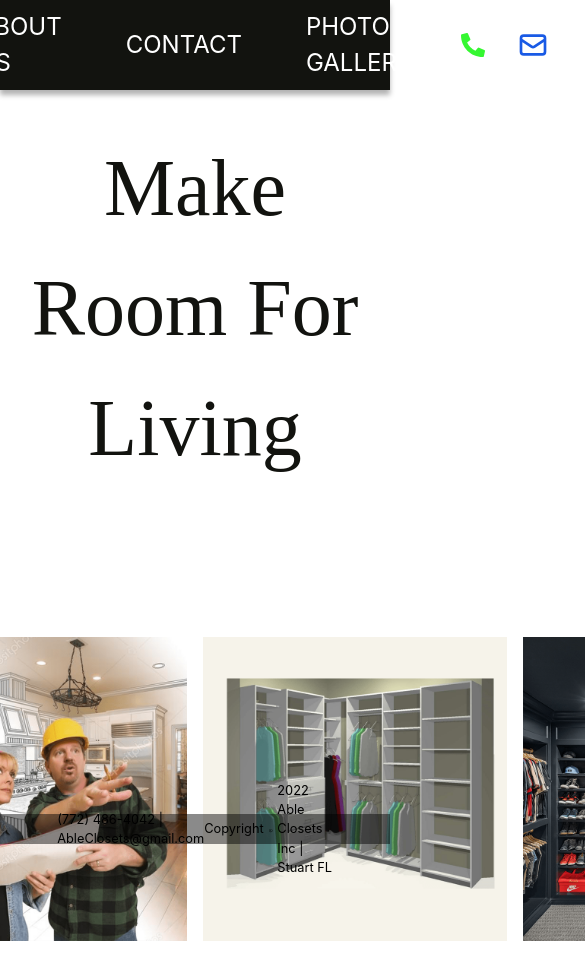
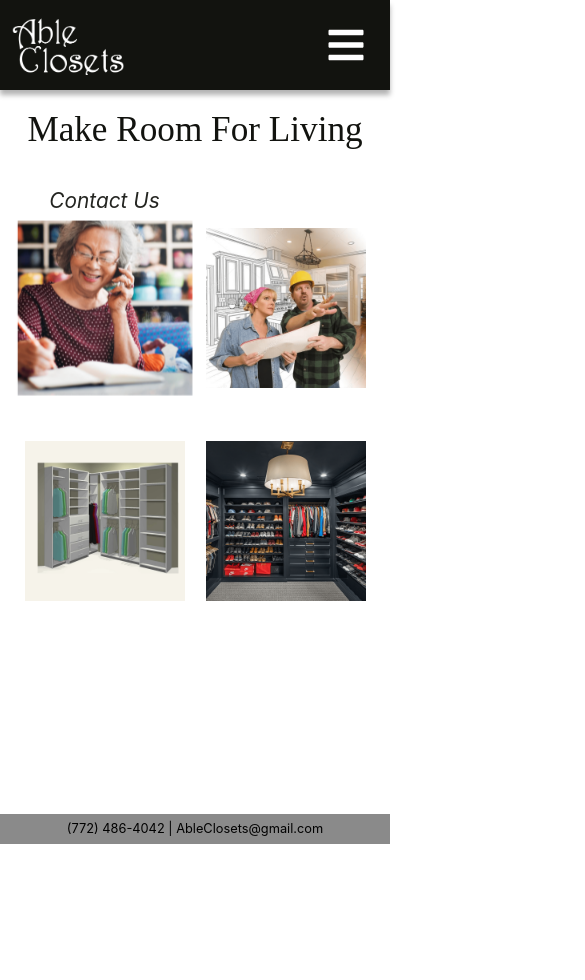
Before and after one commit to AaronLangley32/able, a React (Create React App) app: page / in a window 390 px wide. Shown: the top 980 px of the page, 585 px wide, since content can reach past the window. After the commit the page ends 844 px from the top, so only its background shows below. Built offline with nearby package versions, Linux system fonts and the light colour scheme; a web font is replaced by a local one.

Commit message:
more and more mobile responsiveness

```diff
--- a/public/index.html
+++ b/public/index.html
@@ -14,7 +14,6 @@
       name="Able Closets"
       content="Make room for living!"
     />
-    <link rel="apple-touch-icon" href="%PUBLIC_URL%/logo192.png" />
     <link rel="manifest" href="%PUBLIC_URL%/manifest.json" />
     <title>Able Closets | Jensen Beach, FL</title>
   </head>
--- a/src/CSS/contactPageStyles.js
+++ b/src/CSS/contactPageStyles.js
@@ -15,35 +15,104 @@ export const ContactHeader = styled.div`
     display: flex;
     justify-content: center;
     align-items: center;
+
+    @media screen and (max-width: 1300px){
+        padding: 6.5rem 0rem 0rem 0rem;
+        font-size: 3rem;
+    }
+
+    @media screen and (max-width: 650px){
+        padding: 6.5rem 0rem 0rem 0rem;
+        font-size: 1.8rem;
+    }
 `
 export const ContactContent = styled.div`
-    height: 650px;
+    /* background-color: green; */
     display: flex;
     justify-content: center;
     margin: 2rem 6rem 0rem 6rem;
+
+    @media screen and (max-width: 1300px){
+        flex-direction: column;
+        align-items: center;
+        margin: 2rem 2rem 0rem 2rem;
+    }
+
+    @media screen and (max-width: 650px){
+        margin: 2rem 0rem 0rem 0rem;
+    }
 `
 export const ContentLeft = styled.div`
+    /* background-color: red; */
     width: 650px;
     height: 650px;
     border-right: 1px solid black;
     display: flex;
     flex-direction: column;
     align-items: center;
+    padding-right: 3rem;
+
+    @media screen and (max-width: 1300px){
+        width: 650px;
+        height: 650px;
+        border-right: none;
+        padding-right: 0rem;
+    }
+
+    @media screen and (max-width: 650px){
+        width: 350px;
+        height: 375px;
+        border-right: none;
+        padding-right: 0rem;
+    }
+`
+export const MapContainer = styled.div`
+    width: 650px;
+    height: 450px;
+
+    @media screen and (max-width: 1300px){
+        width: 650px;
+        height: 450px;
+    }
+
+    @media screen and (max-width: 650px){
+        width: 325px;
+        height: 275px;
+    }
 `
 export const LeftHeader = styled.div`
+    text-align: center;
     font-size: 2.5rem;
     color: #12130f;
     font-family: Bebas;
     margin: 1.5rem 0rem 1rem 0rem;
     text-decoration: underline;
     text-decoration: underline wavy 0.1rem;
+
+    @media screen and (max-width: 1300px){
+        font-size: 2.5rem;
+    }
+
+    @media screen and (max-width: 650px){
+        font-size: 1.5rem;
+    }
 `
 export const LeftInfo = styled.div`
     font-size: 1.2rem;
     font-style: italic;
     color: #1b1c18;
     font-family: Bebas;
+    margin: 0rem 1rem;
 
+    @media screen and (max-width: 1300px){
+        font-size: 1.5rem;
+        text-align: center;
+    }
+
+    @media screen and (max-width: 650px){
+        font-size: 1rem;
+        text-align: center;
+    }
 `
 export const ContentRight = styled.div`
     width: 650px;
@@ -52,6 +121,17 @@ export const ContentRight = styled.div`
     flex-direction: column;
     /* justify-content: center; */
     align-items: center;
+    text-align: center;
+
+    @media screen and (max-width: 1300px){
+        width: 650px;
+        height: 650px;
+    }
+
+    @media screen and (max-width: 650px){
+        width: 350px;
+        height: 600px;
+    }
 `
 export const RightHeader = styled.div`
     font-size: 2.5rem;
--- a/src/CSS/footerStyles.js
+++ b/src/CSS/footerStyles.js
@@ -15,6 +15,17 @@ export const FooterSocials = styled.div`
     margin-right: auto;
     margin-left: 4rem;
     font-size: 0.8rem;
+
+    @media screen and (max-width: 1300px){
+        margin-left: 4rem;
+        font-size: 0.8rem;
+    }
+
+    @media screen and (max-width: 650px){
+        margin-right: 0rem;
+        margin-left: 0rem;
+        font-size: 0.8rem;
+    }
 `
 export const SocialsLink = styled.div`
 
@@ -26,4 +37,13 @@ export const FooterCopyright = styled.div`
     font-size: 0.8rem;
     color: #000000;
     margin-right: 4rem;
+
+    @media screen and (max-width: 1300px){
+        margin-right: 4rem;
+        font-size: 0.8rem;
+    }
+
+    @media screen and (max-width: 650px){
+        display: none;
+    }
 `
--- a/src/CSS/homePageStyles.js
+++ b/src/CSS/homePageStyles.js
@@ -5,13 +5,42 @@ export const HomeContainer = styled.div`
     height: 100%;
     width: 100%;
     background-color: #ffffff;
+
+    @media screen and (max-width: 1300px) {
+        display: flex;
+        flex-direction: column;
+        justify-content: center;
+        align-items: center;
+    }
+    @media screen and (max-width: 650px) {
+        display: flex;
+        flex-direction: column;
+        justify-content: center;
+        align-items: center;
+    }
 `
 export const HomeContent = styled.div`
-    background-color: #ffffff;
+    /* background-color: red; */
     height: 500px;
     display: flex;
     margin: 5rem 6rem 0rem 6rem;
     justify-content: center;
+
+    @media screen and (max-width: 1300px) {
+        margin: 0rem 0rem 0rem 0rem;
+        display: grid;
+        grid-template-columns: 1fr 1fr;
+        grid-gap: 75px;
+        padding: 0px 0px 25px 0px;
+    }
+    @media screen and (max-width: 650px) {
+        height: 400px;
+        margin: 0rem 0rem 0rem 0rem;
+        display: grid;
+        grid-template-columns: 1fr 1fr;
+        grid-gap: 5px;
+        padding: 0px 0px 25px 0px;
+    }
 `
 export const HomeHeader = styled.div`
     text-align: center;
@@ -22,15 +51,34 @@ export const HomeHeader = styled.div`
     display: flex;
     justify-content: center;
     align-items: center;
+
+    @media screen and (max-width: 1300px) {
+        padding: 8rem 0rem 2rem 0rem;
+        font-size: 3.5rem;
+    }
+    @media screen and (max-width: 650px) {
+        padding: 6.5rem 0rem 1.5rem 0rem;
+        font-size: 2.2rem;
+    }
 `
 export const ModelContainer = styled.div`
     height: 25rem;
     width: 20rem;
-    margin: 0rem 0rem;
     display: flex;
     flex-direction: column;
     justify-content: center;
     align-items: center;
+    /* background-color: green; */
+
+    @media screen and (max-width: 1300px) {
+        height: 18rem;
+        width: 15rem;
+    }
+    @media screen and (max-width: 650px) {
+        height: 12rem;
+        width: 11rem;
+        margin-top: 1rem;
+    }
 `
 export const ModelName = styled.div`
     margin: 0rem 0rem;
@@ -39,7 +87,6 @@ export const ModelName = styled.div`
     font-style: italic;
     transform: translateY(150%);
     opacity: 0;
-
     @keyframes textLoop {
         0% {
             transform: translateY(150%);
@@ -61,7 +108,57 @@ export const ModelName = styled.div`
             transform: translateY(150%);
             opacity: 0;
         }
+    }
 
+    @media screen and (max-width: 1300px) {
+        font-size: 1.8rem;
+            @keyframes textLoop {
+                0% {
+                    transform: translateY(150%);
+                    opacity: 0;
+                }
+                40% {
+                    transform: translateY(150%);
+                    opacity: 0;
+                }
+                50% {
+                    transform: translateY(-55%);
+                    opacity: 1;
+                }
+                60% {
+                    transform: translateY(-55%);
+                    opacity: 1;
+                }
+                70% {
+                    transform: translateY(150%);
+                    opacity: 0;
+                }
+            }
+    }
+    @media screen and (max-width: 650px) {
+        font-size: 1.3rem;
+            @keyframes textLoop {
+            0% {
+                transform: translateY(150%);
+                opacity: 0;
+            }
+            40% {
+                transform: translateY(150%);
+                opacity: 0;
+            }
+            50% {
+                transform: translateY(-55%);
+                opacity: 1;
+            }
+            60% {
+                transform: translateY(-55%);
+                opacity: 1;
+            }
+            70% {
+                transform: translateY(150%);
+                opacity: 0;
+            }
+        }
     }
 `
 export const ModelImage = styled.div`
@@ -76,7 +173,19 @@ export const ModelImage = styled.div`
     border-left: white 1px;
     border-right: white 1px;
 
-    /* filter: drop-shadow(0px 5px 5px rgba(0, 0, 0, 0.40)); */
+    @media screen and (max-width: 1300px) {
+        height: 17rem;
+        width: 17rem;
+        margin: 0rem 0rem 0rem 0rem;
+        padding: 0rem 0.5rem;
+
+    }
+    @media screen and (max-width: 650px) {
+        height: 13rem;
+        width: 11rem;
+        margin: 0rem 0rem 0rem 0rem;
+        padding: 0rem 0.5rem;
+    }
 
     @keyframes scaleLoop {
         0% {
--- a/src/CSS/navbarStyles.js
+++ b/src/CSS/navbarStyles.js
@@ -10,8 +10,11 @@ export const NavContainer = styled.div`
     z-index: 10;
     box-shadow: 0px 5px 5px 0px rgba(0,0,0,0.3);
 
-    @media screen and (max-width: 960px) {
-        transition: 0.8s all ease;
+    @media screen and (max-width: 1300px) {
+
+    }
+    @media screen and (max-width: 650px) {
+
     }
 `
 export const NavLogo = styled.div`
@@ -22,28 +25,40 @@ export const NavLogo = styled.div`
     background-size: cover;
     margin-right: auto;
     margin-left: 1rem;
+
+    @media screen and (max-width: 1300px) {
+        height: 70px;
+        width: 140px;
+        margin-left: 1rem;
+    }
+    @media screen and (max-width: 650px) {
+        height: 60px;
+        width: 120px;
+        margin-left: 0.5rem;
+    }
 `
 export const NavPhoneEmail = styled.div`
     display: flex;
     align-items: center;
     justify-content: center;
     margin-right: 2rem;
+
+    @media screen and (max-width: 1300px) {
+        margin-right: 1.5rem;
+    }
+    @media screen and (max-width: 650px) {
+        display: none;
+    }
 `
 export const NavPhoneButton = styled.div`
     display: flex;
     align-items: center;
     justify-content: center;
-    &::hover {
-
-    }
 `
 export const NavEmailButton = styled.div`
     display: flex;
     align-items: center;
     justify-content: center;
-    &::hover {
-
-    }
 `
 export const Nav = styled.nav`
     height: 90px;
@@ -51,8 +66,44 @@ export const Nav = styled.nav`
     color: white;
     justify-content: center;
     align-items: center;
-    font-size: 1.5rem;
 `
 export const Link = styled(LinkR)`
     margin: 0rem 2rem;
+    font-size: 1.5rem;
+
+    @media screen and (max-width: 1300px) {
+        font-size: .9rem;
+        margin: 0rem 1rem;
+    }
+    @media screen and (max-width: 650px) {
+        display: none;
+    }
 `
+export const LinkSpacer = styled.div`
+    font-size: 0.5rem;
+    display: flex;
+    align-items: center;
+    justify-content: center;
+
+    @media screen and (max-width: 1300px) {
+        font-size: 0.4rem;
+    }
+    @media screen and (max-width: 650px) {
+        display: none;
+    }
+
+`
+export const DropdownBars = styled.div`
+    display: none;
+
+    @media screen and (max-width: 1300px) {
+        display: none;
+    }
+    @media screen and (max-width: 650px) {
+        display: flex;
+        align-items: center;
+        justify-content: center;
+        margin-right: 1.5rem;
+        font-size: 2.5rem;
+    }
+`
--- a/src/CSS/photoPageStyles.js
+++ b/src/CSS/photoPageStyles.js
@@ -17,6 +17,15 @@ export const PhotoHeader = styled.div`
     display: flex;
     justify-content: center;
     align-items: center;
+
+    @media screen and (max-width: 1300px){
+        padding: 6rem 0rem 0rem 0rem;
+        font-size: 4rem;
+    }
+    @media screen and (max-width: 650px){
+        padding: 6rem 0rem 0rem 0rem;
+        font-size: 2.5rem;
+    }
 `
 export const PhotoContent = styled.div`
     height: 100%;
@@ -24,6 +33,13 @@ export const PhotoContent = styled.div`
     display: flex;
     justify-content: center;
     margin: 0rem 6rem 5rem 6rem;
+
+    @media screen and (max-width: 1300px){
+        margin: 0rem 0rem 5rem 0rem;
+    }
+    @media screen and (max-width: 650px){
+        margin: 0rem 0rem 2rem 0rem;
+    }
 `
 export const ImgGrid = styled.div`
     display: grid;
@@ -32,16 +48,15 @@ export const ImgGrid = styled.div`
     grid-gap: 75px;
     padding: 25px 0px;
 
-    @media screen and (max-width: 768px){
-        grid-template-columns: 1fr 1fr 1fr;
-        grid-gap: 50px;
-        padding: 50px 0px;
+    @media screen and (max-width: 1300px){
+        grid-template-columns: 1fr 1fr;
+        grid-gap: 10px;
+        padding: 10px 0px;
     }
-
-    @media screen and (max-width: 480px){
+    @media screen and (max-width: 650px){
         grid-template-columns: 1fr 1fr;
-        grid-gap: 60px;
-        padding: 50px 0px;
+        grid-gap: 10px;
+        padding: 10px 0px;
     }
 `
 export const ImgCard = styled.div`
@@ -52,6 +67,19 @@ export const ImgCard = styled.div`
     height: 400px;
     border-radius: 10px;
     filter: drop-shadow(0px 10px 10px rgba(0, 0, 0, 0.3));
+
+    @media screen and (max-width: 1300px){
+        width: 300px;
+        height: 375px;
+        border-radius: 5px;
+        filter: drop-shadow(0px 5px 5px rgba(0, 0, 0, 0.2));
+    }
+    @media screen and (max-width: 650px){
+        width: 175px;
+        height: 225px;
+        border-radius: 3px;
+        filter: drop-shadow(0px 2px 2px rgba(0, 0, 0, 0.2));
+    }
 `
 export const ImgName = styled.div`
 
@@ -65,6 +93,13 @@ export const ImgImg = styled.div`
     max-height: 325px;
     border-radius: 10px 10px 0px 0px;
     overflow: hidden;
+
+    @media screen and (max-width: 1300px){
+        border-radius: 5px;
+    }
+    @media screen and (max-width: 650px){
+        border-radius: 3px;
+    }
 `
 export const ImgInfo = styled.div`
     text-align: center;
@@ -72,4 +107,13 @@ export const ImgInfo = styled.div`
     font-size: 2rem;
     color: #12130f;
     margin-top: 1rem;
+
+    @media screen and (max-width: 1300px){
+        font-size: 1.5rem;
+        margin-top: 0.5rem;
+    }
+    @media screen and (max-width: 650px){
+        font-size: 1.25rem;
+        margin-top: 0.2rem;
+    }
 `
--- a/src/components/contactPage.js
+++ b/src/components/contactPage.js
@@ -1,5 +1,5 @@
 import React from 'react';
-import { ContactContainer, ContactContent, ContactHeader, ContentLeft, ContentRight, LeftHeader, LeftInfo, RightHeader, RightInfo } from '../CSS/contactPageStyles';
+import { ContactContainer, ContactContent, ContactHeader, ContentLeft, MapContainer, ContentRight, LeftHeader, LeftInfo, RightHeader, RightInfo } from '../CSS/contactPageStyles';
 
 
 function Contact() {
@@ -12,16 +12,18 @@ function Contact() {
             Schedule a visit to our showroom!
           </LeftHeader>
           <LeftInfo>
+            <MapContainer>
             <iframe
               src="https://www.google.com/maps/embed?pb=!1m14!1m8!1m3!1d14188.779650577995!2d-80.2378521!3d27.2444157!3m2!1i1024!2i768!4f13.1!3m3!1m2!1s0x0%3A0x519fddd59e7c8d5e!2sAble%20Closets!5e0!3m2!1sen!2sus!4v1647562211380!5m2!1sen!2sus"
               title="Showroom"
-              width="600"
-              height="450"
+              width="100%"
+              height="100%"
               style={{'border': 'none'}}
               allowFullScreen=""
               loading="lazy"
               >
             </iframe>
+            </MapContainer>
           </LeftInfo>
           <LeftInfo>
             BY APPOINTMENT ONLY, 1084 NE Jensen Beach Blvd, Jensen Beach, FL 34957
--- a/src/components/navbar.js
+++ b/src/components/navbar.js
@@ -1,6 +1,6 @@
 import React from 'react';
-import { NavContainer, NavLogo, Nav, Link, NavPhoneEmail, NavPhoneButton, NavEmailButton } from '../CSS/navbarStyles';
-import { FaDotCircle, FaPhoneAlt } from 'react-icons/fa';
+import { NavContainer, NavLogo, Nav, Link, LinkSpacer, NavPhoneEmail, NavPhoneButton, NavEmailButton, DropdownBars } from '../CSS/navbarStyles';
+import { FaDotCircle, FaPhoneAlt, FaBars } from 'react-icons/fa';
 import { HiOutlineMail } from "react-icons/hi";
 export const Navbar = () => {
   return (
@@ -8,11 +8,17 @@ export const Navbar = () => {
       <Nav>
         <NavLogo />
         <Link to='/'>HOME</Link>
-        <FaDotCircle style={{'fontSize': '0.5rem'}} />
+        <LinkSpacer>
+          <FaDotCircle/>
+        </LinkSpacer>
         <Link to='/about'>ABOUT US</Link>
-        <FaDotCircle style={{'fontSize': '0.5rem'}} />
+        <LinkSpacer>
+          <FaDotCircle/>
+        </LinkSpacer>
         <Link to='/contact'>CONTACT</Link>
-        <FaDotCircle style={{'fontSize': '0.5rem'}} />
+        <LinkSpacer>
+          <FaDotCircle/>
+        </LinkSpacer>
         <Link to='/photo'>PHOTO GALLERY</Link>
         <NavPhoneEmail>
           <NavPhoneButton>
@@ -22,6 +28,9 @@ export const Navbar = () => {
             <HiOutlineMail style={{'color': '#195AE5', 'margin': '0rem 1rem', 'fontSize': '2rem'}} />
           </NavEmailButton>
         </NavPhoneEmail>
+        <DropdownBars>
+          <FaBars />
+        </DropdownBars>
       </Nav>
     </NavContainer>
   )
```
Also changed, not shown: public/manifest.json.
